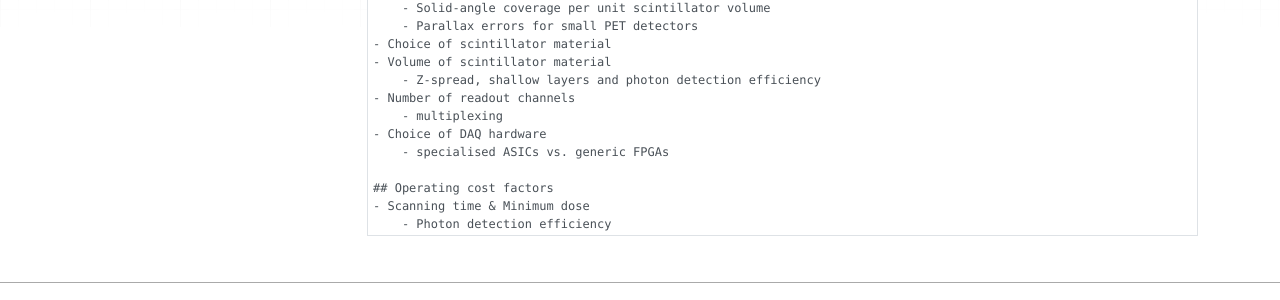
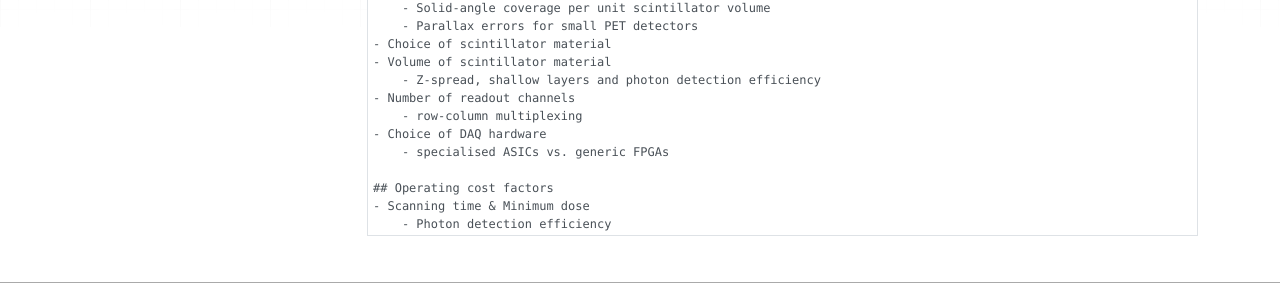
Before and after one commit to keaveney/low-cost-PET-landscape, an MkDocs documentation site: the page built from docs/mindmap.md, in a window 1280 px wide. Shown: the part 279-579 px from the top of the page. Built offline with MkDocs 1.6.1, drawn with Linux system fonts in a browser that asks for light colours; nearby versions of some CDN libraries; some of the changed text lies outside the part shown.

```diff
--- a/docs/mindmap.md
+++ b/docs/mindmap.md
@@ -12,7 +12,7 @@
 - Volume of scintillator material
     - Z-spread, shallow layers and photon detection efficiency
 - Number of readout channels
-    - multiplexing
+    - row-column multiplexing
 - Choice of DAQ hardware
     - specialised ASICs vs. generic FPGAs
 
```
